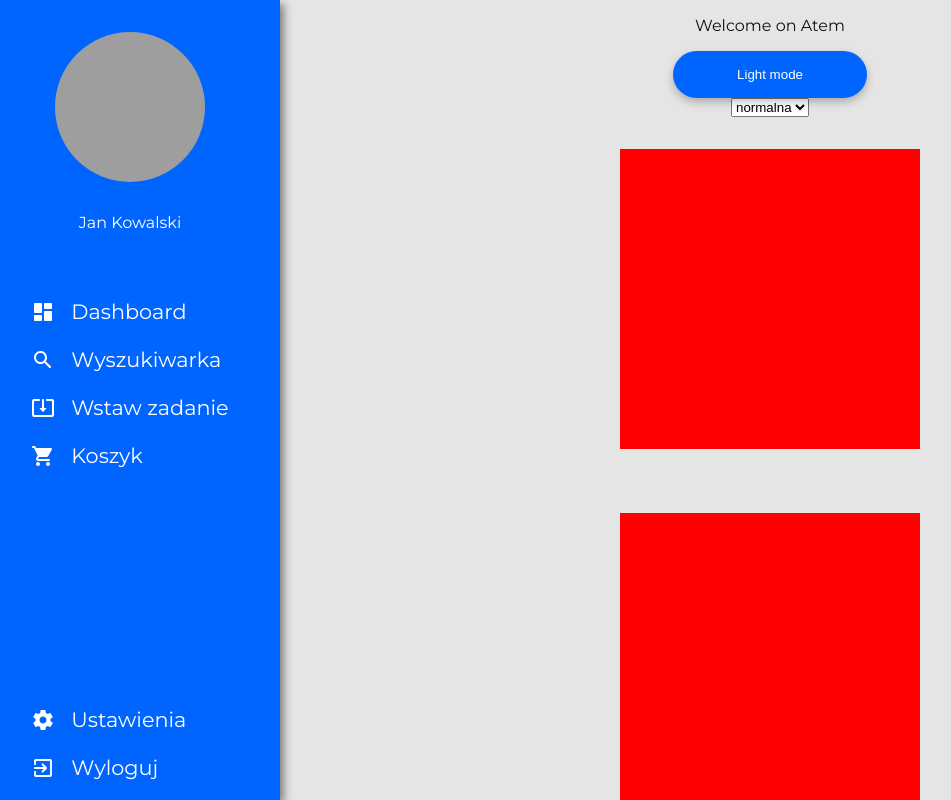
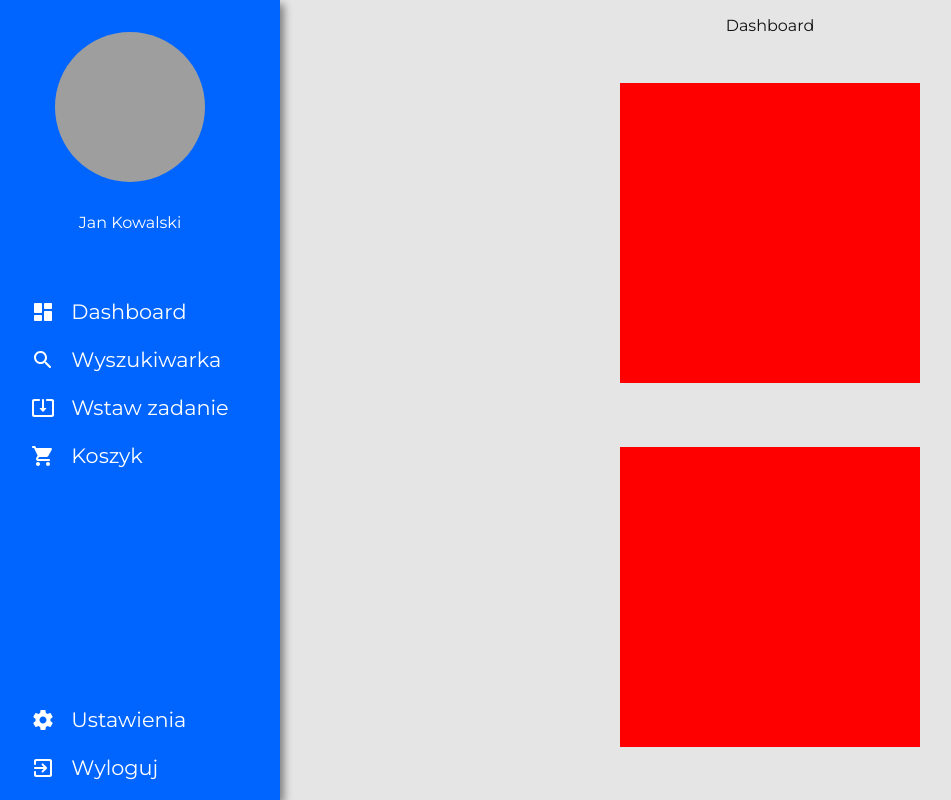
Before and after one commit to Nico2d/atem, a Next.js app: page /dashboard in a window 1280 px wide. Shown: the top 800 px of the page, without its empty margins (20-971 px from the left). Built offline with nearby package versions, Linux system fonts and the light colour scheme; grey boxes are pictures that could not be loaded.

Commit message:
refactor: separate tempalte with sidebar and adds it to all pages

```diff
--- /dev/null
+++ b/components/templates/TemplateWithSidebar.tsx
@@ -0,0 +1,28 @@
+import styled from "styled-components";
+import { device } from "../../Styles/breakpoints";
+import { Navigation } from "../organisms/navigation";
+import { Sidebar } from "../organisms/sidebar";
+import { Layout } from "./layout";
+
+export const TemplateWithSidebar = ({ children }) => {
+  return (
+    <Layout>
+      <Navigation>
+        <Sidebar />
+      </Navigation>
+      <StyledMain>{children}</StyledMain>
+    </Layout>
+  );
+};
+
+const StyledMain = styled.main`
+  display: flex;
+  align-items: center;
+  justify-content: center;
+  width: 100%;
+  flex-flow: column;
+
+  @media ${device.tablet} {
+    padding-left: 300px;
+  }
+`;
--- a/pages/add-exercise.tsx
+++ b/pages/add-exercise.tsx
@@ -1,5 +1,7 @@
+import { TemplateWithSidebar } from "../components/templates/TemplateWithSidebar";
+
 const AddExercise = () => {
-  return <div>AddExercise</div>;
+  return <TemplateWithSidebar>AddExercise</TemplateWithSidebar>;
 };
 
 export default AddExercise;
--- a/pages/dashboard.tsx
+++ b/pages/dashboard.tsx
@@ -1,58 +1,19 @@
-import { Navigation } from "../components/organisms/navigation";
-import { Sidebar } from "../components/organisms/sidebar";
 import styled from "styled-components";
-import {
-  FontSizeSelector,
-  useFontSizeSelector,
-} from "../components/molecules/fontSizeSelector";
-import {
-  ThemeToggler,
-  useDarkMode,
-} from "../components/molecules/themeToggler";
-import { Layout } from "../components/templates/layout";
-import { device } from "../Styles/breakpoints";
+import { TemplateWithSidebar } from "../components/templates/TemplateWithSidebar";
 
 const Dashboard = () => {
-  const [theme, themeToggler] = useDarkMode();
-  const [fontSize, fontController] = useFontSizeSelector();
+  return (
+    <TemplateWithSidebar>
+      <p>Dashboard</p>
 
-  return (
-    <div>
-      <Layout>
-        <Navigation>
-          <Sidebar />
-        </Navigation>
-        <StyledMain>
-          <p>Welcome on Atem</p>
-
-          <ThemeToggler theme={theme} toggleTheme={themeToggler} />
-          <FontSizeSelector
-            fontSize={fontSize}
-            fontController={fontController}
-          />
-          <TestBlock />
-          <TestBlock />
-          <TestBlock />
-        </StyledMain>
-        Dashboard
-      </Layout>
-    </div>
+      <TestBlock />
+      <TestBlock />
+      <TestBlock />
+    </TemplateWithSidebar>
   );
 };
 
 export default Dashboard;
-
-const StyledMain = styled.main`
-  display: flex;
-  align-items: center;
-  justify-content: center;
-  width: 100%;
-  flex-flow: column;
-
-  @media ${device.tablet} {
-    padding-left: 300px;
-  }
-`;
 
 const TestBlock = styled.div`
   height: 300px;
```
Also changed, not shown: pages/cart.tsx (+7 -1 lines), pages/search.tsx (+5 -3 lines), pages/settings.tsx (+20 -1 lines).
